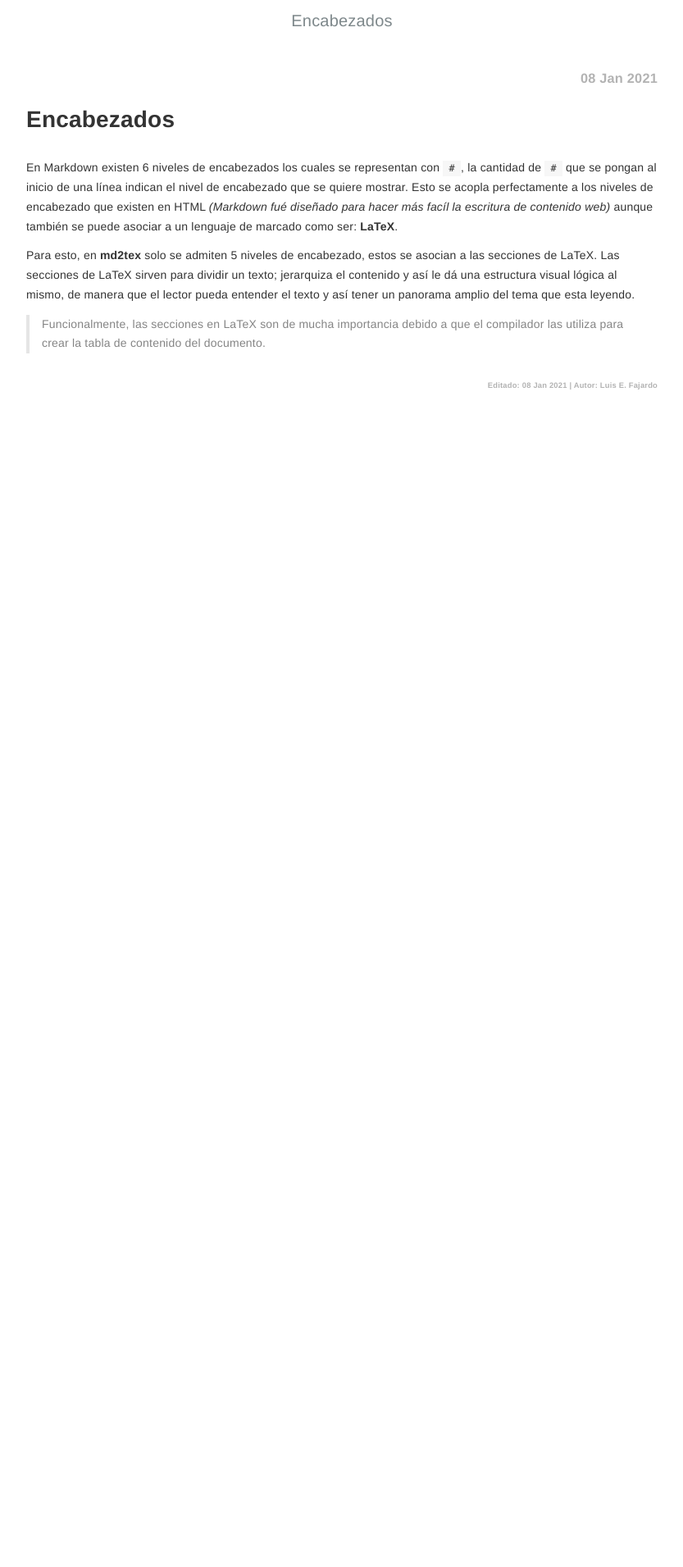
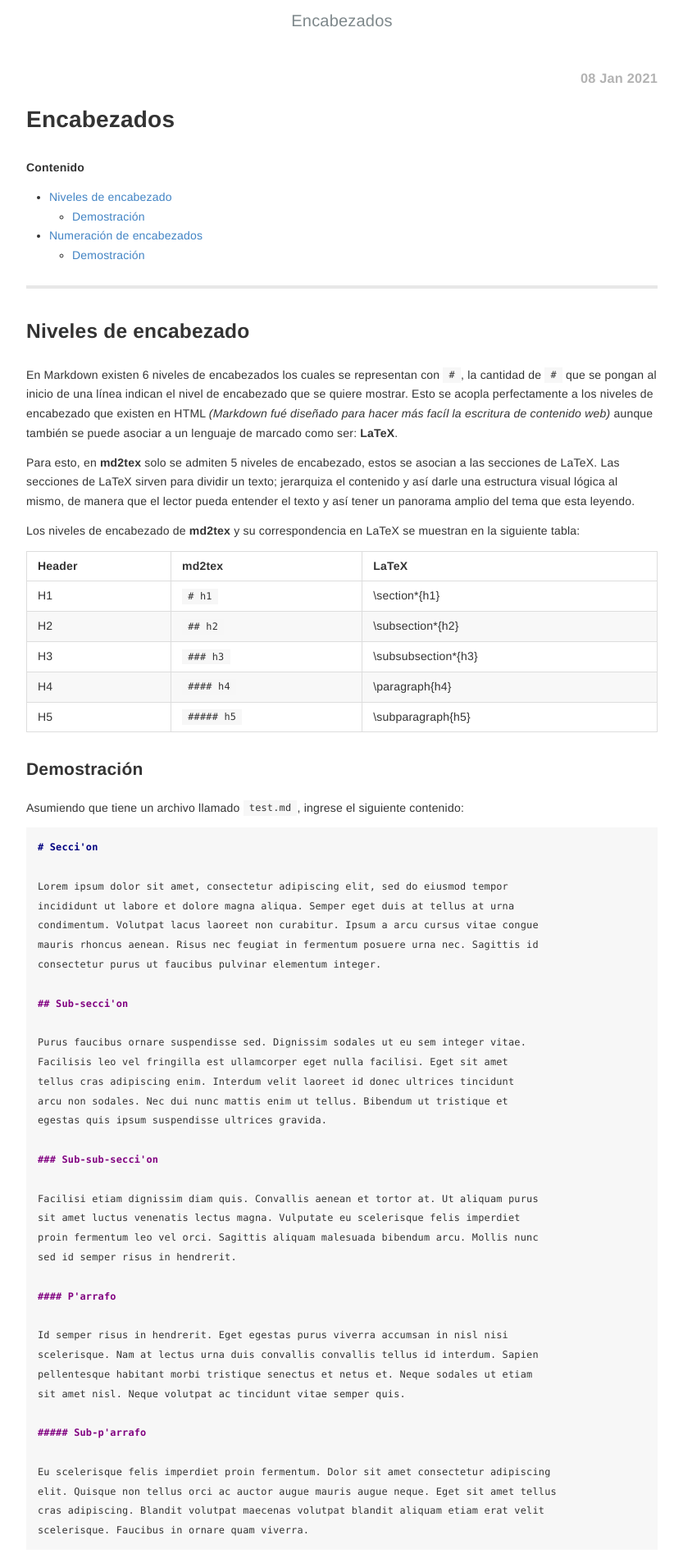
Before and after one commit to LuisFajardoF/gitbooktheme, a Jekyll site: the page built from _posts/2021-01-06-headers.md, in a window 1280 px wide. Shown: the top 1911 px of the page at 82% size, without its empty margins (223-1056 px from the left). Built offline with Jekyll 4.4.1, drawn with Linux system fonts in a browser that asks for light colours; nearby versions of some CDN libraries; some of the changed text lies outside the part shown.

Commit message:
Elaboracion del post de encabezados y numeracion de paginas

````diff
--- a/_posts/2021-01-06-headers.md
+++ b/_posts/2021-01-06-headers.md
@@ -2,10 +2,17 @@
 title:  Encabezados
 author: Luis E. Fajardo
 date: 08-01-2021
-edited: 08-01-2021
+edited: 09-01-2021
 category: plaintext
 layout: post
 ---
+
+**Contenido**
+* TOC
+{:toc}
+***
+
+## Niveles de encabezado
 
 En Markdown existen 6 niveles de encabezados los cuales se representan con `#`, la cantidad de
 `#` que se pongan al inicio de una línea indican el nivel de encabezado que se quiere mostrar.
@@ -13,8 +20,143 @@ Esto se acopla perfectamente a los niveles de encabezado que existen en HTML _(M
 marcado como ser: **LaTeX**.
 
 Para esto, en **md2tex** solo se admiten 5 niveles de encabezado, estos se asocian a las secciones de
-LaTeX. Las secciones de LaTeX sirven para dividir un texto; jerarquiza el contenido y así le dá
+LaTeX. Las secciones de LaTeX sirven para dividir un texto; jerarquiza el contenido y así darle
 una estructura visual lógica al mismo, de manera que el lector pueda entender el texto y así tener
 un panorama amplio del tema que esta leyendo.
 
+Los niveles de encabezado de **md2tex** y su correspondencia en LaTeX se muestran en la siguiente tabla:
+
+Header        | **md2tex**   | LaTeX
+:-------------|:-------------|:-------------
+H1            | `# h1`       | \section*{h1}
+H2            | `## h2`      | \subsection*{h2}
+H3            | `### h3`     | \subsubsection*{h3}
+H4            | `#### h4`    | \paragraph{h4}
+H5            | `##### h5`   | \subparagraph{h5}
+
+### Demostración
+
+Asumiendo que tiene un archivo llamado `test.md`, ingrese el siguiente contenido:
+
+```md
+# Secci'on
+
+Lorem ipsum dolor sit amet, consectetur adipiscing elit, sed do eiusmod tempor
+incididunt ut labore et dolore magna aliqua. Semper eget duis at tellus at urna
+condimentum. Volutpat lacus laoreet non curabitur. Ipsum a arcu cursus vitae congue
+mauris rhoncus aenean. Risus nec feugiat in fermentum posuere urna nec. Sagittis id
+consectetur purus ut faucibus pulvinar elementum integer.
+
+## Sub-secci'on
+
+Purus faucibus ornare suspendisse sed. Dignissim sodales ut eu sem integer vitae.
+Facilisis leo vel fringilla est ullamcorper eget nulla facilisi. Eget sit amet
+tellus cras adipiscing enim. Interdum velit laoreet id donec ultrices tincidunt
+arcu non sodales. Nec dui nunc mattis enim ut tellus. Bibendum ut tristique et
+egestas quis ipsum suspendisse ultrices gravida.
+
+### Sub-sub-secci'on
+
+Facilisi etiam dignissim diam quis. Convallis aenean et tortor at. Ut aliquam purus
+sit amet luctus venenatis lectus magna. Vulputate eu scelerisque felis imperdiet
+proin fermentum leo vel orci. Sagittis aliquam malesuada bibendum arcu. Mollis nunc
+sed id semper risus in hendrerit.
+
+#### P'arrafo
+
+Id semper risus in hendrerit. Eget egestas purus viverra accumsan in nisl nisi
+scelerisque. Nam at lectus urna duis convallis convallis tellus id interdum. Sapien
+pellentesque habitant morbi tristique senectus et netus et. Neque sodales ut etiam
+sit amet nisl. Neque volutpat ac tincidunt vitae semper quis.
+
+##### Sub-p'arrafo
+
+Eu scelerisque felis imperdiet proin fermentum. Dolor sit amet consectetur adipiscing
+elit. Quisque non tellus orci ac auctor augue mauris augue neque. Eget sit amet tellus
+cras adipiscing. Blandit volutpat maecenas volutpat blandit aliquam etiam erat velit
+scelerisque. Faucibus in ornare quam viverra.
+```
+
+Ejecute **md2tex**:
+
+```bash
+$ ./md2tex test.md
+```
+
+El comando anterior habrá generado el archivo `test.tex` en la carpeta `latex/tex` con el
+siguiente contenido:
+
+```latex
+\documentclass{article}
+
+\begin{document}
+	\section*{Secci\'on}
+	Lorem ipsum dolor sit amet, consectetur adipiscing elit, sed do eiusmod tempor
+	incididunt ut labore et dolore magna aliqua. Semper eget duis at tellus at urna
+	condimentum. Volutpat lacus laoreet non curabitur. Ipsum a arcu cursus vitae congue
+	mauris rhoncus aenean. Risus nec feugiat in fermentum posuere urna nec. Sagittis id
+	consectetur purus ut faucibus pulvinar elementum integer.
+
+	\subsection*{Sub-secci\'on}
+	Purus faucibus ornare suspendisse sed. Dignissim sodales ut eu sem integer vitae.
+	Facilisis leo vel fringilla est ullamcorper eget nulla facilisi. Eget sit amet
+	tellus cras adipiscing enim. Interdum velit laoreet id donec ultrices tincidunt
+	arcu non sodales. Nec dui nunc mattis enim ut tellus. Bibendum ut tristique et
+	egestas quis ipsum suspendisse ultrices gravida.
+
+	\subsubsection*{Sub-sub-secci\'on}
+	Facilisi etiam dignissim diam quis. Convallis aenean et tortor at. Ut aliquam purus
+	sit amet luctus venenatis lectus magna. Vulputate eu scelerisque felis imperdiet
+	proin fermentum leo vel orci. Sagittis aliquam malesuada bibendum arcu. Mollis nunc
+	sed id semper risus in hendrerit.
+
+	\paragraph{P\'arrafo}
+	Id semper risus in hendrerit. Eget egestas purus viverra accumsan in nisl nisi
+	scelerisque. Nam at lectus urna duis convallis convallis tellus id interdum. Sapien
+	pellentesque habitant morbi tristique senectus et netus et. Neque sodales ut etiam
+	sit amet nisl. Neque volutpat ac tincidunt vitae semper quis.
+
+	\subparagraph{Sub-p\'arrafo}
+	Eu scelerisque felis imperdiet proin fermentum. Dolor sit amet consectetur adipiscing
+	elit. Quisque non tellus orci ac auctor augue mauris augue neque. Eget sit amet tellus
+	cras adipiscing. Blandit volutpat maecenas volutpat blandit aliquam etiam erat velit
+	scelerisque. Faucibus in ornare quam viverra.
+\end{document}
+```
+
+Para compilar el archivo LaTeX puede utilizar la línea de comandos o *cmake* _(para todas nuestras demostraciones utilizaremos línea de comandos)_:
+
+```bash
+# Para ubicarse en la carpeta donde está el archivo test.tex
+$ cd latex/tex
+# Para compilar test.tex con pdfLaTeX
+$ pdflatex test.tex
+```
+
+Si al compilar con _pdfLaTeX_ no hay errores, la salida PDF será similar a la siguiente:
+
+![sections image latex][1]{:title="Apariencia LaTeX" class="center-image"}
+
+## Numeración de encabezados
+
+Para numerar los encabezados en **md2tex** se hace uso del parámetro _numbered_, este parámetro
+es de tipo binario; puede tener los valores de _yes_ o _no_. Al indicar este parámetro, **md2tex**
+no pondrá asteriscos `*` a las *sections, subsections y subsubsections*.
+
+### Demostración
+Al inicio del archivo `test.md` puede indicar el parámetro `numbered`:
+
+```md
+!--
+    numbered: yes
+--!
+```
+
+La salida PDF será similar a la siguiente _(los cambios estan marcados en color amarillo)_:
+
+![numbered sections image latex][2]{:title="Apariencia LaTeX" class="center-image"}
+
 > Funcionalmente, las secciones en LaTeX son de mucha importancia debido a que el compilador las utiliza para crear la tabla de contenido del documento.
+
+[1]: ../assets/images/pdflatex/sections.png
+[2]: ../assets/images/pdflatex/numbered-sections.png
````
Also changed, not shown: _posts/2021-01-02-execution-env.md (+11 -4 lines), _posts/2021-01-07-pagenumbering.md (added, +34 -0 lines), index.md (+1 -0 lines), assets/images/pdflatex/numbered-sections.png (added), assets/images/pdflatex/sections.png (added).
